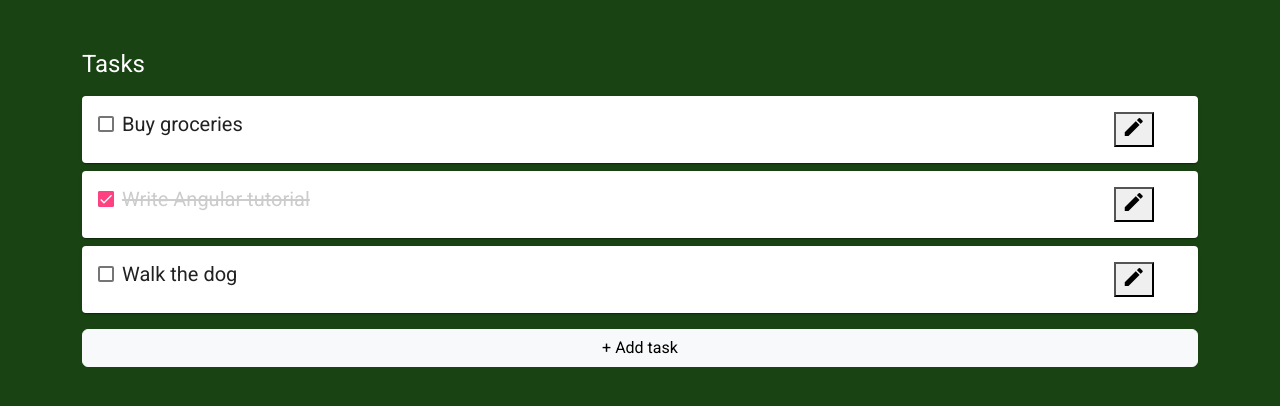
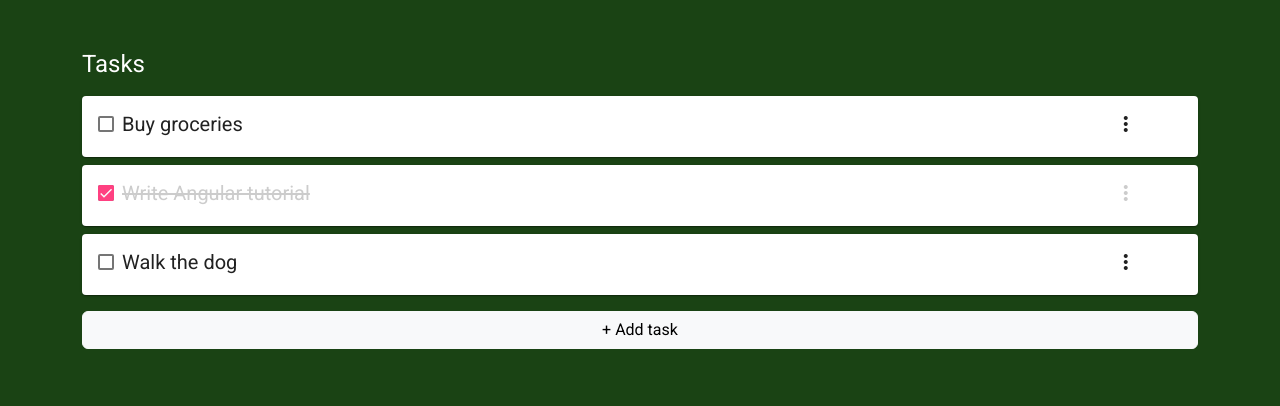
Before and after one commit to stellamartinss/to-do-list, an Angular app: page / in a window 1280 px wide. Shown: the top 406 px of the page. Built offline with nearby package versions, Linux system fonts and the light colour scheme.

Commit message:
implements remove task

```diff
--- a/src/app/task-list/task-list.component.html
+++ b/src/app/task-list/task-list.component.html
@@ -16,15 +16,14 @@
           >
         </div>
         <div class="col-1">
-          <button mat-button [matMenuTriggerFor]="menu">
-            <mat-icon (click)="toggleEditTaskForm(task)">edit</mat-icon>
-          </button>
+          <mat-icon mat-button [matMenuTriggerFor]="menu">more_vert</mat-icon>
           <mat-menu #menu="matMenu">
-            <button mat-menu-item>
-              <mat-icon (click)="toggleEditTaskForm(task)">edit</mat-icon>
+            <button (click)="toggleEditTaskForm(task)" mat-menu-item>
+              <mat-icon>edit</mat-icon> Edit
             </button>
-            <button mat-menu-item>
-              <mat-icon (click)="toggleEditTaskForm(task)">close</mat-icon>
+            <button (click)="removeTask(task)" mat-menu-item>
+              <mat-icon>close</mat-icon>
+              Remove
             </button>
           </mat-menu>
         </div>
--- a/src/app/task-list/task-list.component.ts
+++ b/src/app/task-list/task-list.component.ts
@@ -76,4 +76,8 @@ export class TaskListComponent implements OnInit {
 
     this.toggleEditTaskForm()
   }
+
+  removeTask(task: Task) {
+    this.tasks = this.tasks.filter(item => item.id !== task.id)
+  }
 }
```
Also changed, not shown: 1 other file (tests, documents, lock files or other folders).
